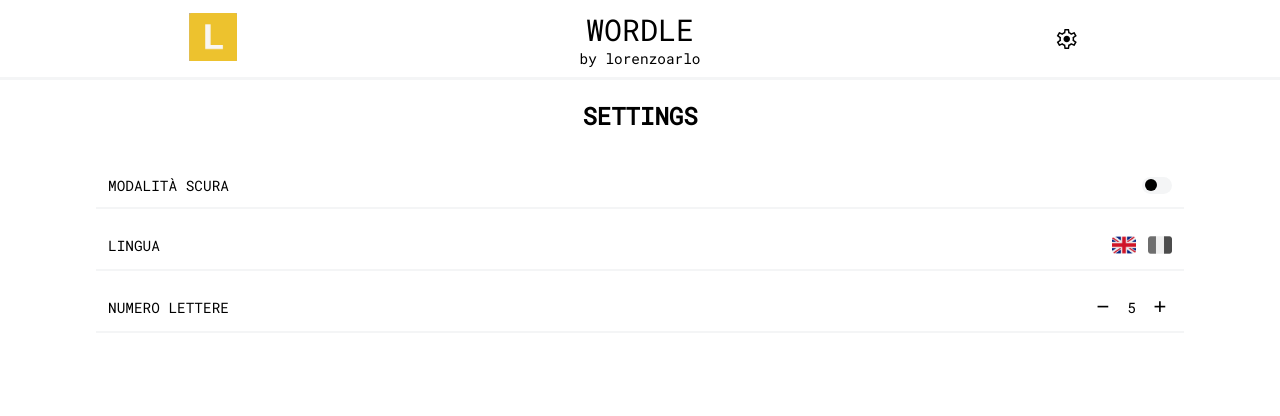
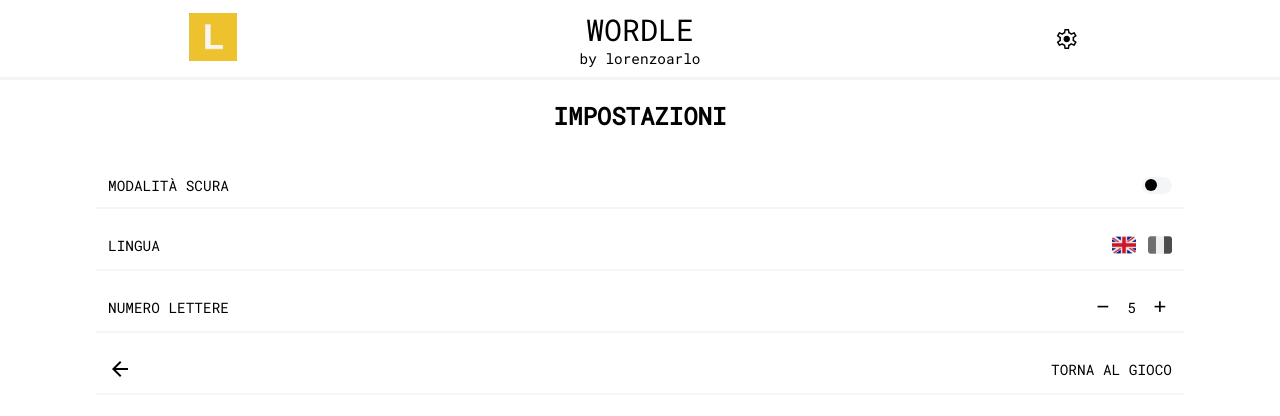
Before and after one commit to lorenzoarlo/wordle, a plain HTML site: page index.html in a window 1280 px wide. Both pictures are taken after a click on the element "settings". Drawn offline with nearby package versions, Linux system fonts and the light colour scheme.

Commit message:
nth commit

```diff
--- a/index.html
+++ b/index.html
@@ -21,7 +21,7 @@
                 <h1>WORDLE</h1>
                 <h2>by lorenzoarlo</h2>
             </div>
-            <span class="material-symbols-outlined header-title settings-button" onclick="changeView('settings-container');">
+            <span class="material-symbols-outlined header-title settings-button" onclick="setView('settings-container');">
                 settings
             </span>
         </header>
@@ -31,7 +31,7 @@
             <div class="keyboard-container"></div>
         </section>
         <section class="settings-container">
-            <h1 class="settings-title">SETTINGS</h1>
+            <h1 class="settings-title">IMPOSTAZIONI</h1>
             <div class="setting-div">
                 <span class="setting-description">modalità scura</span>
                 <label class="toggle">
@@ -54,6 +54,10 @@
                     <span class="material-symbols-outlined">add</span>
                 </div>
             </div>
+            <div class="setting-div last">
+                <span class="material-symbols-outlined" onclick="setView('body-container')">arrow_back</span>
+                <span class="setting-description">TORNA AL GIOCO</span>
+            </div>
         </section>
     </div>
 </body>
--- a/scripts/script.js
+++ b/scripts/script.js
@@ -13,6 +13,20 @@ function setLanguage(language) {
     const images = document.querySelector("#language-option").querySelectorAll(".icon-selectable");
     for(let i of images) {
         i.dataset['state'] = (i['alt'] === language) ? "active" : "inactive";
+    }
+}
+
+function setView(viewName) {
+    let containersList = [
+        "body-container",
+        "settings-container",
+        // "info-container"
+    ];
+
+    if(!containersList.includes(viewName)) return;
+    for(let c of containersList) {
+        if(c === viewName) document.querySelector(`.${c}`).style.display = "flex";
+        else document.querySelector(`.${c}`).style.display = "none";
     }
 }
 
@@ -92,20 +106,12 @@ async function flipTile(tile, className) {
     });
 }
 
-function changeView(viewName) {
-    let containersList = [
-        "body-container",
-        "settings-container",
-        // "info-container"
-    ];
-
-    if(!containersList.includes(viewName)) return;
-    for(let c of containersList) {
-        if(c === viewName) document.querySelector(`.${c}`).style.display = "flex";
-        else document.querySelector(`.${c}`).style.display = "none";
-    }
+function key_animation(keyDiv) {
+    let new_color = getComputedStyle(document.documentElement).getPropertyValue('--hover-fg-clr');
+    const KEYPRESS_KEYFRAME = [ { transform: `scale(1.1)`, color: new_color } ];
+    const KEYPRESS_KEYFRAME_PROPERTIES = { duration: 150, iterations: 1 };
+    keyDiv.animate(KEYPRESS_KEYFRAME, KEYPRESS_KEYFRAME_PROPERTIES);
 }
-
 
 async function sendKey(key) {
     if(PARAMS['onanimation'] || !KEYBOARD_KEYS.replaceAll('/','').includes(key)) return;
@@ -129,7 +135,6 @@ async function sendKey(key) {
                 throwError(tiles[PARAMS['cursoreRiga']])
                 break;
             }
-
 
             let wordInserted = '';
             for(let i = 0; i < PARAMS['nLettere']; i++) {
@@ -192,7 +197,6 @@ async function sendKey(key) {
 
 function throwError(tiles, alertMessage = null) {
     const SHAKE_PIXELS = 20;
-
     const SHAKE_TILE_KEYFRAME = [ { transform: `translateX(-${SHAKE_PIXELS}px)` }, { transform: `translateX(${SHAKE_PIXELS}px)` }, { transform: `translateX(0px)` }, ];
     const SHAKE_TILE_KEYFRAME_PROPERTIES = { duration: 150, iterations: 1 };
 
@@ -240,6 +244,7 @@ for(let row of KEYBOARD_KEYS.split('/')) {
 
         const key_div = document.createElement("div");
         key_div.classList.add("keyboard-key");
+        key_div.dataset.char = char;
 
         if(char === '⌫' || char === '↩') {
             key_div.classList.add("keyboard-key-more-span")
@@ -248,7 +253,10 @@ for(let row of KEYBOARD_KEYS.split('/')) {
             key_div.innerText = char;
         }
 
-        key_div.onclick = () => sendKey(char);
+        key_div.onclick = () => {
+            key_animation(key_div);
+            sendKey(char)
+        };
 
         keyboard_row_div.appendChild(key_div);
     }
@@ -263,6 +271,8 @@ window.onkeydown = (e) => {
 
     if(!KEYBOARD_KEYS.replaceAll('/', '').includes(key)) return;
 
+
+    key_animation(document.querySelector(`.keyboard-key[data-char='${key}']`))
     sendKey(key);
 }
 
--- a/styles/style.css
+++ b/styles/style.css
@@ -147,7 +147,7 @@ body {
 
 .settings-button {
     font-weight: 900;
-    font-variation-settings: 'FILL' 0, 'wght' 400, 'GRAD' 0, 'opsz' 48;
+    font-variation-settings: "FILL" 0, "wght" 400, "GRAD" 0, "opsz" 48;
 }
 
 /* -> body container */
@@ -211,6 +211,7 @@ body {
 .tile-correct,
 .tile-wrongPlace,
 .tile-wrong {
+    color: #fff;
     animation: tile-flip 500ms linear;
 }
 
@@ -344,7 +345,6 @@ body {
 
     text-align: center;
     white-space: nowrap;
-
 }
 
 /* -> options container  */
@@ -375,7 +375,6 @@ body {
     text-align: center;
 }
 
-
 .setting-div {
     margin: 0 7.5vw;
     display: flex;
@@ -387,7 +386,6 @@ body {
 
     border-bottom: 2px solid var(--secondary-bg-clr);
     padding: 1em 1em;
-
 }
 
 .setting-description {
@@ -407,18 +405,17 @@ body {
 
 .setting-options .material-symbols-outlined {
     transform: scale(0.7);
-    font-variation-settings: 'FILL' 0, 'wght' 800, 'GRAD' 0, 'opsz' 48;
-    color: var(--fg-clr)
+    font-variation-settings: "FILL" 0, "wght" 800, "GRAD" 0, "opsz" 48;
 }
 
-.setting-options .material-symbols-outlined[data-state='inactive'] {
+.setting-options .material-symbols-outlined[data-state="inactive"] {
     transform: scale(0.7);
-    font-variation-settings: 'FILL' 0, 'wght' 800, 'GRAD' 0, 'opsz' 48;
+    font-variation-settings: "FILL" 0, "wght" 800, "GRAD" 0, "opsz" 48;
 }
 
 .setting-options .option-value {
     font-size: 1.2em;
-    color: var(--fg-clr)
+    color: var(--fg-clr);
 }
 
 .icon-selectable {
@@ -432,26 +429,33 @@ body {
 
 .icon-selectable[data-state="inactive"] {
     filter: grayscale(100%);
-
 }
-
 
 @keyframes selected-icon {
     0% {
         transform: scale(1);
     }
+
     33% {
         transform: scale(1.1);
     }
+
     66% {
         transform: scale(0.9);
     }
+
     100% {
         transform: scale(1);
     }
 }
 
+.settings-container .material-symbols-outlined {
+    color: var(--fg-clr);
+}
 
+.settings-container .material-symbols-outlined:hover {
+    cursor: pointer;
+}
 
 /* -> toggle  */
 
@@ -487,7 +491,7 @@ body {
 
 .round-slider:before {
     position: absolute;
-    content: '';
+    content: "";
     height: 12px;
     width: 12px;
     left: 3px;
@@ -500,3 +504,21 @@ body {
 .original-input-checkbox:checked+.round-slider:before {
     transform: translateX(12px);
 }
+
+/* -> scrollbar */
+
+::-webkit-scrollbar {
+    width: 1vw;
+}
+
+::-webkit-scrollbar-track {
+    background-color: var(--primary-bg-clr);
+}
+
+::-webkit-scrollbar-thumb {
+    background-color: var(--secondary-bg-clr);
+}
+
+::-webkit-scrollbar-thumb:hover {
+    background-color: var(--tile-with-text-clr);
+}
```
